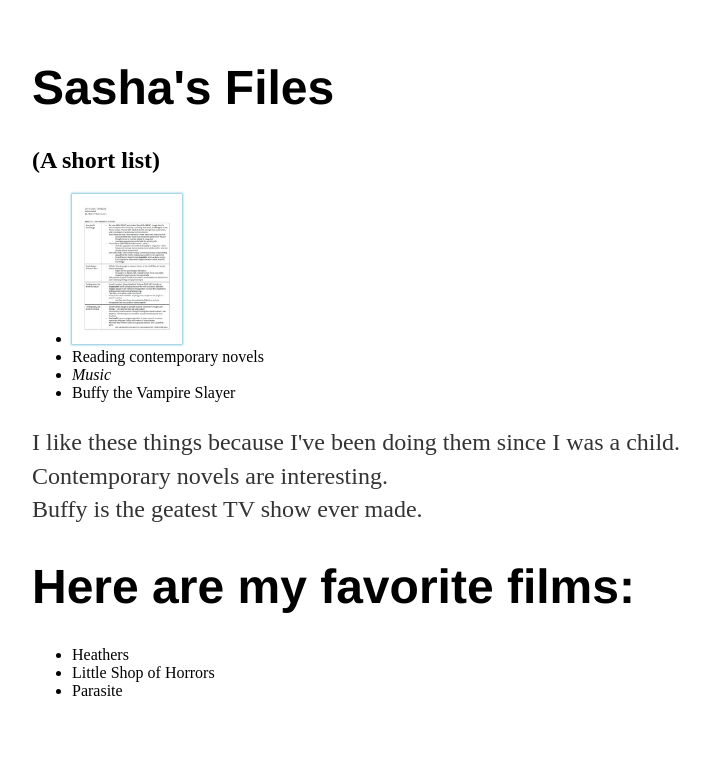
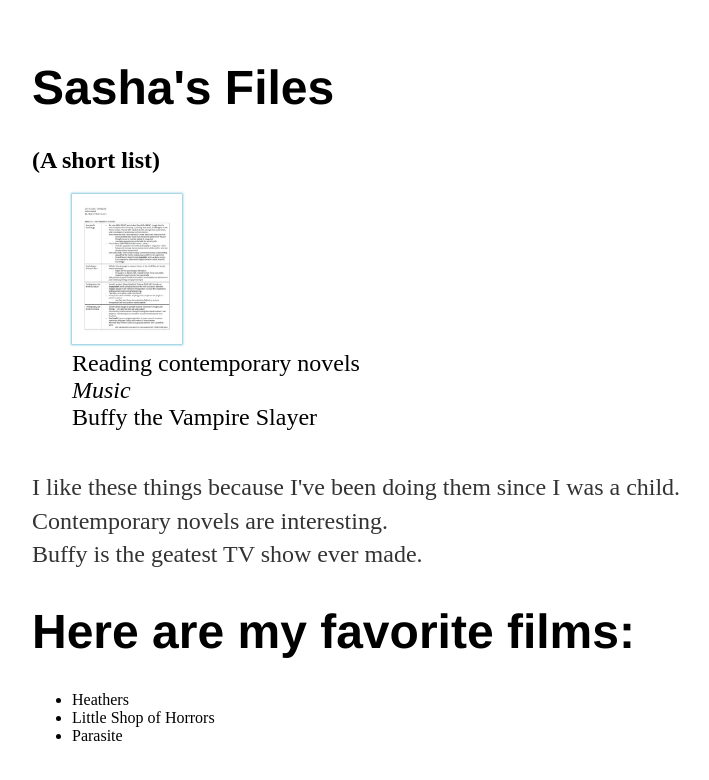
Before and after one commit to SashaWald/study, a plain HTML site: page index.html in a window 1280 px wide. Shown: the whole page, without its empty margins (160-869 px from the left). Drawn offline with Linux system fonts and the light colour scheme.

Commit message:
Update home.css

```diff
--- a/css/home.css
+++ b/css/home.css
@@ -33,12 +33,12 @@ footer {
     font-size: .8em;
 }
 
-ul.posts {
+ul.thumbnails {
     margin: 20px auto 40px;
     font-size: 1.5em;
 }
 
-ul.posts li {
+ul.thumbnails {
     list-style: none;
 }
 img{
```
